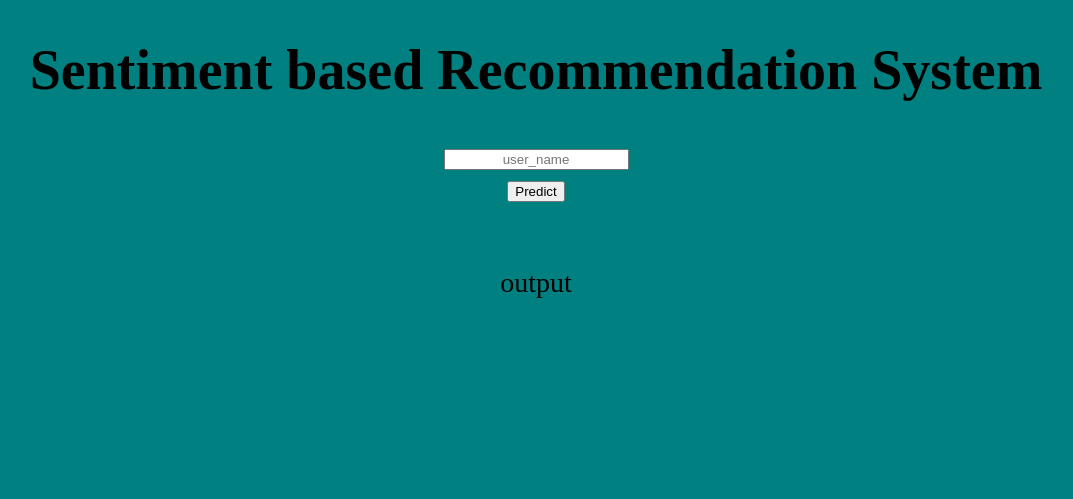
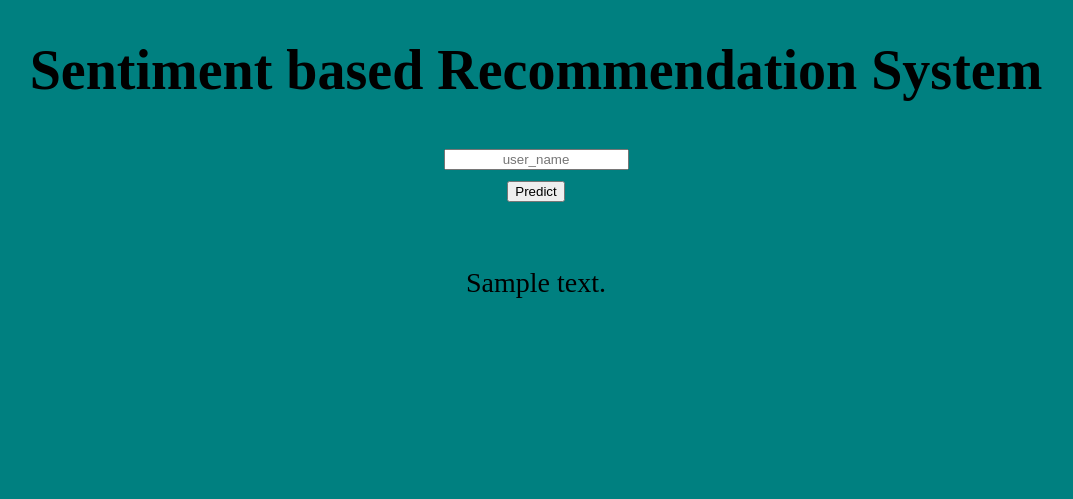
Before and after one commit to bkkilambi/deploy-heroku, a Flask app: template templates/index.html in a window 1280 px wide. Shown: the top 499 px of the page, without its empty margins (104-1177 px from the left). Run offline with Flask 2, Linux system fonts and the light colour scheme; the template is opened without the code that fills it: most values are stand-ins (such as "Sample title", 1, 10 or a date in 2020); parts of the project's set-up code (start-up, migrations or seed data) failed here and were passed over.

Commit message:
modified index.html

```diff
--- a/templates/index.html
+++ b/templates/index.html
@@ -20,14 +20,14 @@
 	<h1 style="text-align:center">Sentiment based Recommendation System</h1>
 
     <form align="center" action="{{ url_for('predict')}}"method="post">
-    	<input type="text" style="text-align:center" name="total_ic_mou_8" placeholder="user_name" required="required" />
+    	<input type="text" style="text-align:center" name="user_name" placeholder="user_name" required="required" />
         <br>
         <button align="center" type="submit" class="btn btn-primary btn-block btn-large">Predict</button>
     </form>
 
    <br>
    <br>
-     output
+     {{ prediction_text }}
 
  </div>
 
```
